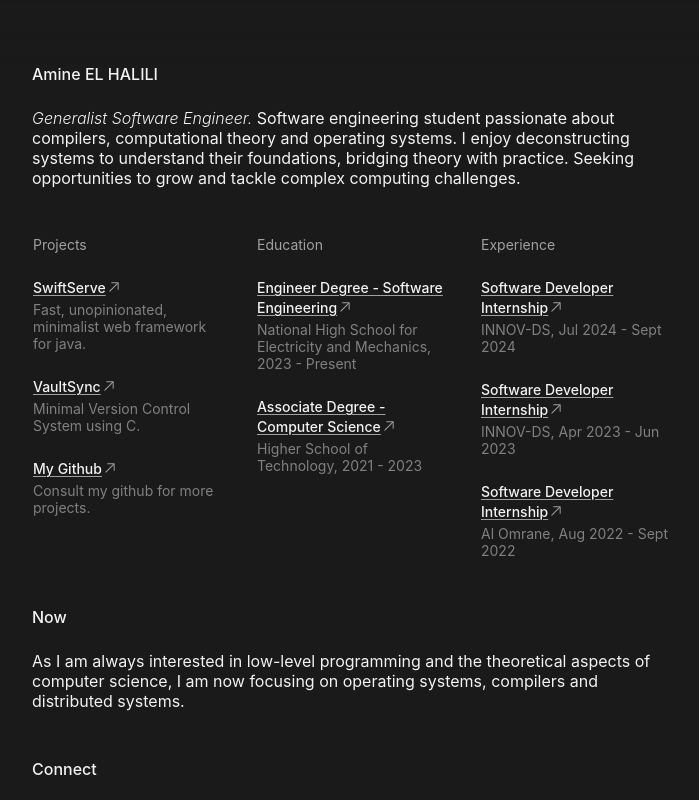
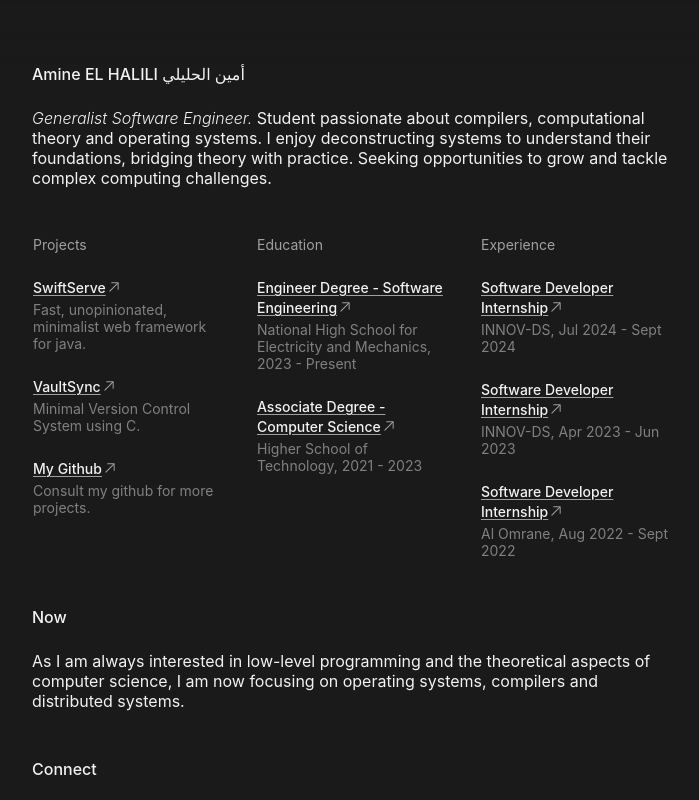
Before and after one commit to elhalili/aelhalili-portfolio, a React (Vite) app: page / in a window 1280 px wide. Shown: the whole page, without its empty margins (287-986 px from the left). Built offline with nearby package versions, Linux system fonts and the light colour scheme.

Commit message:
Update data

```diff
--- a/src/data/index.ts
+++ b/src/data/index.ts
@@ -58,10 +58,10 @@ export const resumeData: MyCustomTypes.ColumnEntry[] = [
 ];
 
 export const about: MyCustomTypes.About = {
-  name: 'Amine EL HALILI',
+  name: 'Amine EL HALILI  أمين الحليلي',
   occupation: 'Generalist Software Engineer',
   about:
-    'Software engineering student passionate about compilers, computational theory and operating systems. I enjoy deconstructing systems to understand their foundations, bridging theory with practice. Seeking opportunities  to grow and tackle complex computing challenges.',
+    'Student passionate about compilers, computational theory and operating systems. I enjoy deconstructing systems to understand their foundations, bridging theory with practice. Seeking opportunities  to grow and tackle complex computing challenges.',
 };
 
 export const interests: MyCustomTypes.Interests = {
```
